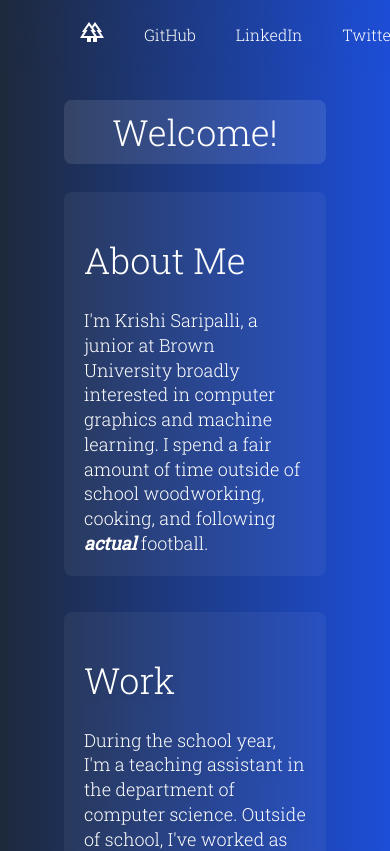
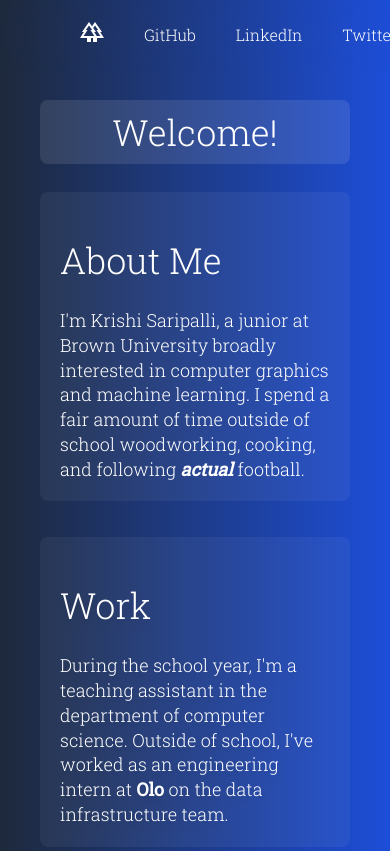
Before and after one commit to krishi-saripalli/krishidev, a React (Vite) app: page / in a window 390 px wide. Shown: the top 851 px of the page. Built offline with nearby package versions, Linux system fonts and the light colour scheme.

Commit message:
mobile margin

```diff
--- a/src/App.jsx
+++ b/src/App.jsx
@@ -9,11 +9,11 @@ import ProjSection from './components/ProjSection';
 
 
 const App = () => (
-    <div className="  font-slab font-light text-white bg-gradient-to-r  from-slate-800 to-blue-700">
+    <div className="  font-slab font-light text-white bg-gradient-to-r from-slate-800 to-blue-700">
        <div className="sticky top-0  z-40">
             <NavBar></NavBar>
         </div>
-      <div id="fadeDiv" className=" three px-16 md:px-32 ">
+      <div id="fadeDiv" className=" three px-10 md:px-32 ">
         <div className=" md:px-32">
           <MidSection></MidSection>
           <ProjSection></ProjSection>
```
Also changed, not shown: 3 other files (tests, documents, lock files or other folders).
